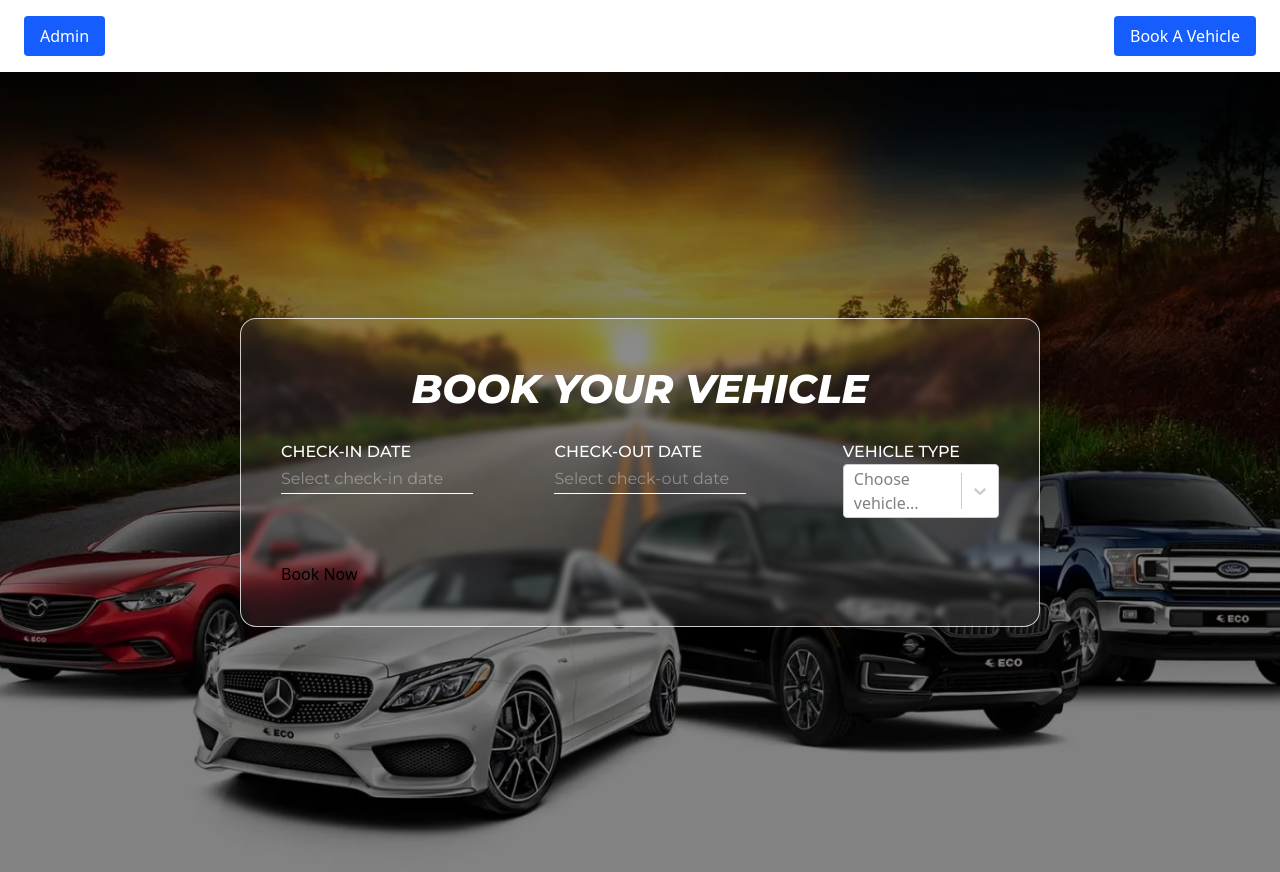
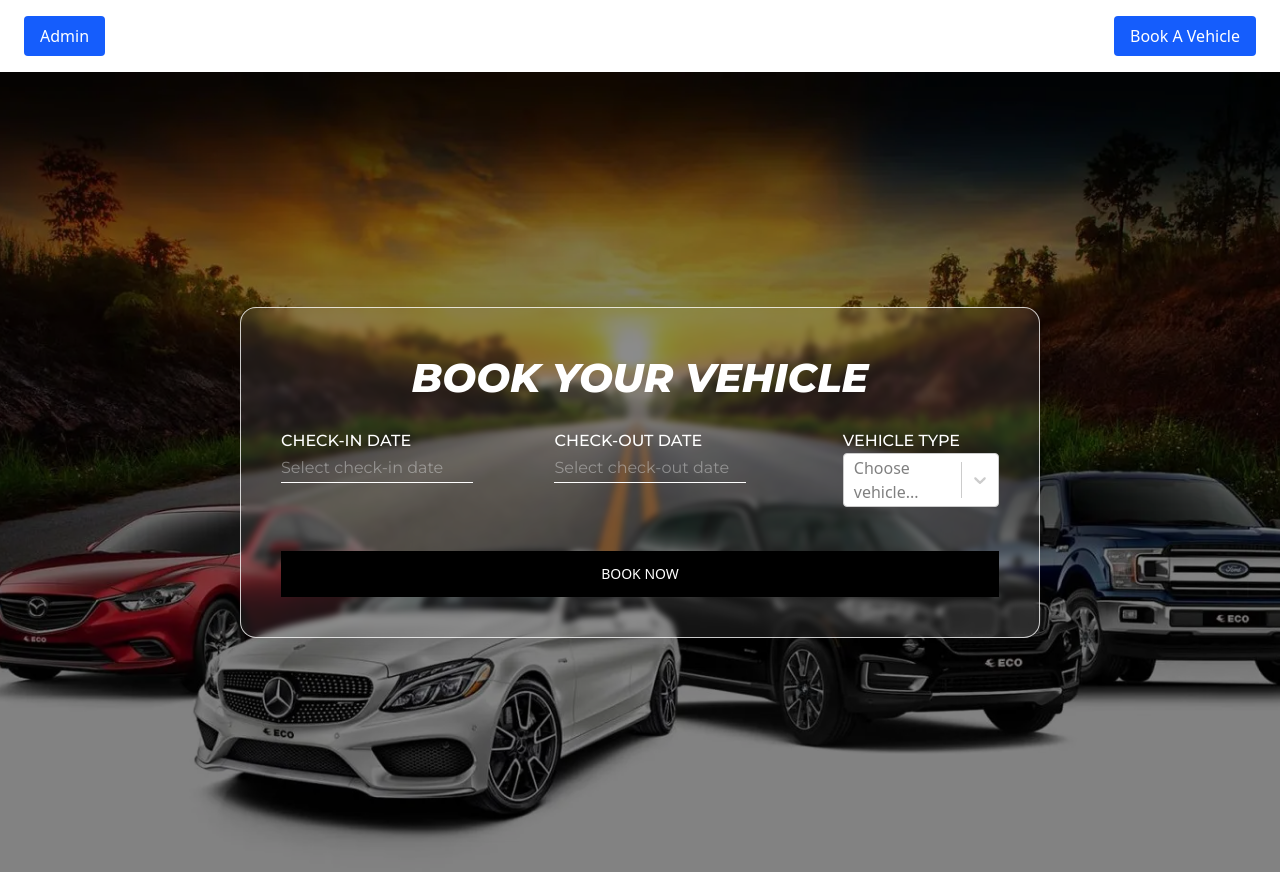
Before and after one commit to dev-roshitha/vehicle-booking, a React (Vite) app: page /booking in a window 1280 px wide. Built offline with nearby package versions, Linux system fonts and the light colour scheme.

Commit message:
update booking ui

```diff
--- a/index.html
+++ b/index.html
@@ -5,7 +5,7 @@
     <meta name="viewport" content="width=device-width, initial-scale=1.0" />
     <title>Kandy Bookings</title>
   </head>
-  <body>
+  <body class="booking-app-body">
     <div id="root"></div>
     <script type="module" src="/src/main.jsx"></script>
   </body>
--- a/src/pages/booking.jsx
+++ b/src/pages/booking.jsx
@@ -77,7 +77,7 @@ function Booking() {
 
           </div>
 
-          <button type="submit" className="btn submit-btn"> Book Now </button>
+          <button type="submit" className="btn submit-btn --draw-border">book now</button>
         </form>
       </div>
   </section>
--- a/src/styles/_config.scss
+++ b/src/styles/_config.scss
@@ -155,6 +155,12 @@ input{
   outline: 0;
 }
 
+.body-text{
+  font-family: "Roboto", sans-serif;
+  color: #cecece;
+  font-size: 17px;
+}
+
 .input-label{
   font-family: "Montserrat", sans-serif;
   font-weight: 500;
@@ -170,3 +176,91 @@ input{
   color: #d2d2d2;
   font-family: "Montserrat", sans-serif;
 }
+
+.submit-btn{
+  position: relative;
+  border: 0;
+  transition: 0.5s;
+  z-index: 1;
+  min-width: 15rem;
+  padding: 1rem 2rem;
+  font-size: 0.875rem;
+  line-height: 1;
+  font-weight: 500;
+  cursor: pointer;
+  text-decoration: none;
+  text-transform: uppercase;
+  background: #000;
+  color: #fff;
+  &:before,
+  &:after {
+    content: "";
+    position: absolute;
+    z-index: -1;
+  }
+  &.--draw-border {
+    &:before,
+    &:after {
+      box-sizing: inherit;
+      border: 2px solid transparent;
+      width: 0;
+      height: 0;
+    }
+    &:before {
+      top: 0;
+      left: 0;
+    }
+    &:after {
+      bottom: 0;
+      right: 0;
+    }
+    &:hover {
+      color: var(--primary);
+      background: transparent;
+
+      &:before,
+      &:after {
+        width: 100%;
+        height: 100%;
+      }
+      &:before {
+        border-top-color: var(--primary);
+        border-right-color: var(--primary);
+        transition: width 0.25s ease-out, height 0.25s ease-out 0.25s;
+      }
+      &:after {
+        border-bottom-color: var(--primary);
+        border-left-color: var(--primary);
+        transition: border-color 0s ease-out 0.5s,
+        width 0.25s ease-out 0.5s,
+        height 0.25s ease-out 0.75s;
+      }
+    }
+  }
+}
+
+.booking-app-body{
+  .react-datepicker__month-container{
+    .react-datepicker__current-month{
+      font-family: "Roboto", sans-serif;
+      color: #313131;
+      font-size: 17px;
+      font-weight: 500;
+    }
+    .react-datepicker__day-name{
+      font-family: "Roboto", sans-serif;
+      color: #313131;
+      font-size: 12px;
+      font-weight: 400;
+    }
+    .react-datepicker__day{
+      font-family: "Roboto", sans-serif;
+      color: #313131;
+      font-size: 12px;
+      font-weight: 400;
+    }
+  }
+  .react-datepicker-popper{
+    z-index: 3;
+  }
+}
--- a/src/styles/components/_booking-mask.scss
+++ b/src/styles/components/_booking-mask.scss
@@ -33,5 +33,7 @@
     border: 1px solid rgba(255, 255, 255, 0.77);
     max-width: 800px;
     margin: 0 auto;
+    display: flex;
+    flex-direction: column;
   }
 }
--- a/src/styles/main.scss
+++ b/src/styles/main.scss
@@ -1,4 +1,5 @@
 @import url('https://fonts.googleapis.com/css2?family=Montserrat:ital,wght@0,100..900;1,100..900&display=swap');
+@import url('https://fonts.googleapis.com/css2?family=Montserrat:ital,wght@0,100..900;1,100..900&family=Roboto:ital,wght@0,100..900;1,100..900&display=swap');
 @import "config";
 
 @import "components/booking-mask";
```
